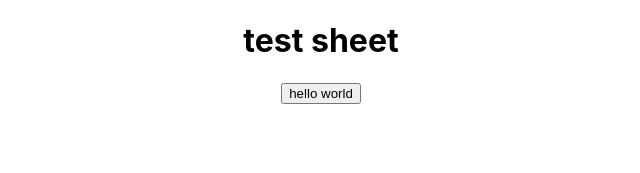
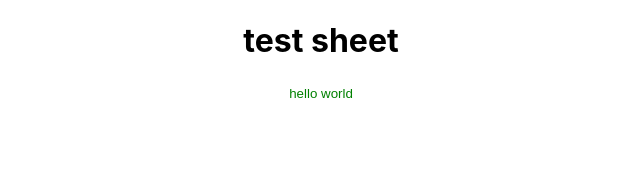
Before and after one commit to jeongkyojun/Project_react_introduceMyself, a React (Create React App) app: page / in a window 1280 px wide. Shown: the top 173 px of the page, without its empty margins (319-959 px from the left). Built offline with nearby package versions, Linux system fonts and the light colour scheme.

Commit message:
feat : button 컴포넌트 생성

```diff
--- a/src/atom/Button/index.tsx
+++ b/src/atom/Button/index.tsx
@@ -1,12 +1,18 @@
-import React from "react";
-import { StyledButton } from "./styles";
-import { PropTypes } from "./types";
+import React from 'react';
+import { StyledButton } from './styles';
+import { PropTypes } from './types';
 
-
-const Button = ({ children}:PropTypes) => {
+const Button = ({
+  children,
+  clickHandler,
+  disabled,
+  ...cssType
+}: PropTypes) => {
   return (
-    <StyledButton> {children} </StyledButton>
+    <StyledButton onClick={clickHandler} disabled={disabled} {...cssType}>
+      {children}
+    </StyledButton>
   );
-}
+};
 
 export default Button;
--- a/src/atom/Button/styles.ts
+++ b/src/atom/Button/styles.ts
@@ -1,4 +1,44 @@
-import styled from 'styled-components';
+import styled, { css } from 'styled-components';
 import { ButtonStyleTypes } from './types';
 
-export const StyledButton = styled.button<ButtonStyleTypes>``
+export const StyledButton = styled.button<ButtonStyleTypes>`
+  ${({ width }) =>
+    css`
+      width: ${width || 20}rem;
+    `}
+  ${({ height }) =>
+    css`
+      height: ${height || 5} rem;
+    `}
+
+  ${({ isText, backgroundColor, borderColor, disabled }) =>
+    isText
+      ? css`
+          background: none;
+          border: none;
+        `
+      : css`
+          background-color: ${backgroundColor || `white`};
+          border: ${borderColor || `black`};
+          ${disabled
+            ? 'filter: brightness(80%)'
+            : `
+            @media(hover: hover) and (pointer: fine) {
+              &:hover {
+                filter: brightness(80%);
+                transition: all 0.1s;
+                box-shadow: 1px 1px 1px rgb(0, 0, 0, 0.5);
+              }
+            }
+            &:active {
+              border-bottom-width: 1px;
+              transition: all 0.1s;
+              box-shadow: none;
+            }
+          `};
+        `}
+  ${({ textColor }) =>
+    css`
+      color: ${textColor || `white`};
+    `}
+`;
--- a/src/test/index.tsx
+++ b/src/test/index.tsx
@@ -1,21 +1,23 @@
-import React, { ChangeEvent } from "react";
-import Button from "../atom/Button";
+import React, { ChangeEvent } from 'react';
+import Button from '../atom/Button';
 
 const Test = () => {
   const clickEvent = () => {
-    console.log("click");
-  }
+    console.log('click');
+  };
 
-  const changeEvent = (e : ChangeEvent<HTMLInputElement>) => {
-    console.log(e.target.name + " : " + e.target.value);
-  }
+  const changeEvent = (e: ChangeEvent<HTMLInputElement>) => {
+    console.log(e.target.name + ' : ' + e.target.value);
+  };
 
   return (
     <>
       <h1> test sheet </h1>
-      <Button> hello world </Button>
+      <Button clickHandler={clickEvent} textColor={'green'}>
+        hello world
+      </Button>
     </>
   );
-}
+};
 
 export default Test;
```
Also changed, not shown: src/atom/Button/types.ts (+14 -3 lines).
